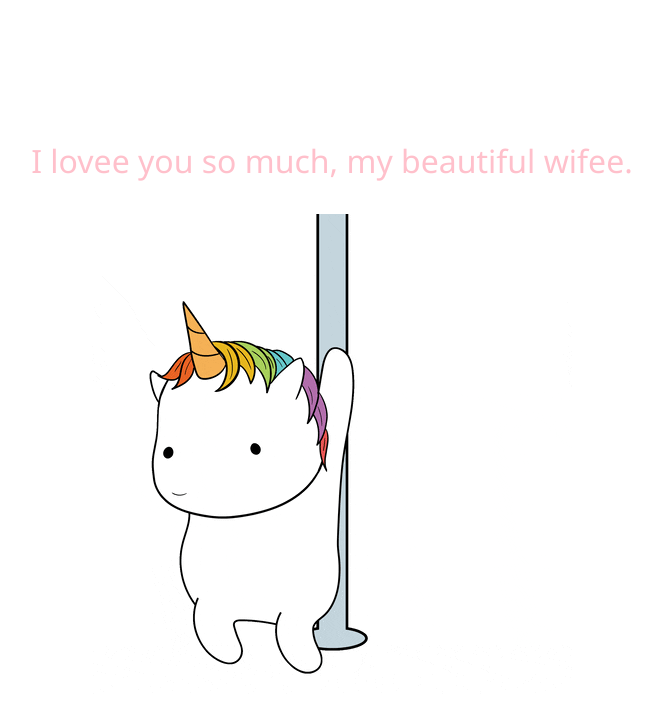
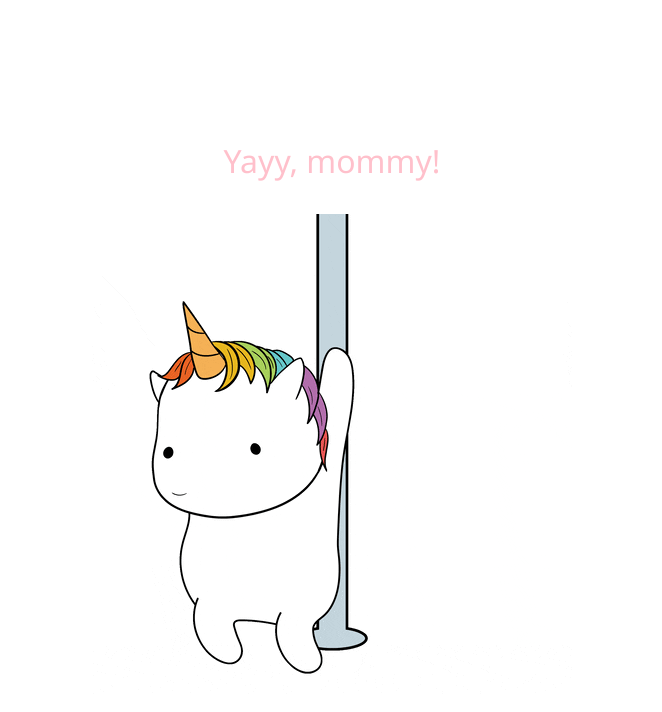
Before and after one commit to salamiii-af/shh, a plain HTML site: page index.html in a window 1280 px wide. Both pictures are taken after a click on the button "Yes, baby!". Shown: the whole page, without its empty margins (308-970 px from the left). Drawn offline with Linux system fonts and the light colour scheme.

Commit message:
Update index.html

```diff
--- a/index.html
+++ b/index.html
@@ -19,7 +19,7 @@
 
         <div class="response" id="yay">
             <div>
-                <p id="response-text">I lovee you so much, my beautiful wifee.</p>
+                <p id="response-text">Yayy, mommy!</p>
                 <img src="giphy (1).gif" alt="" id="second-gif">
             </div>
         </div>
```
